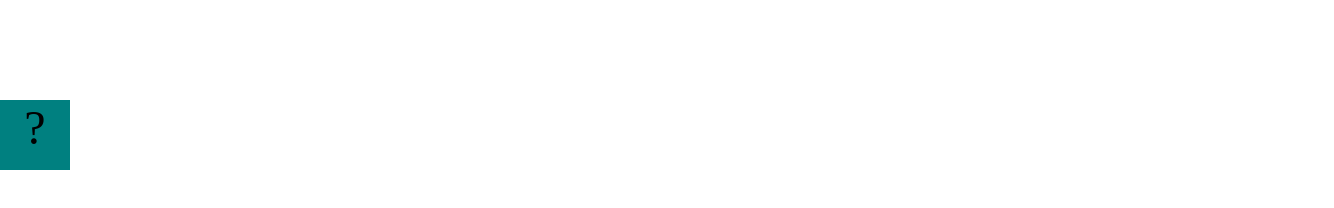
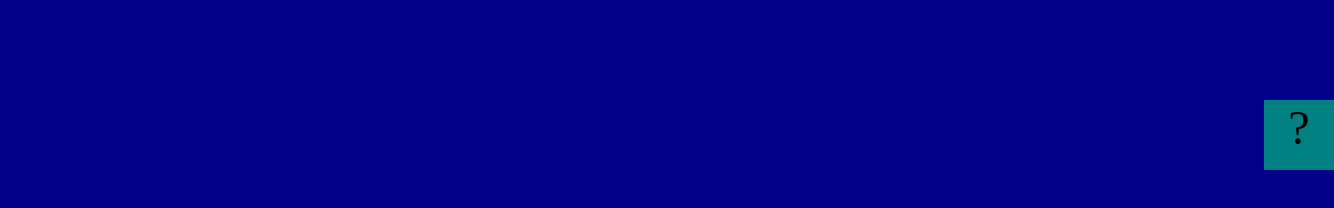
Before and after one commit to MichaelWest08/MichaelWest08.github.io, a plain HTML site: page fsd-projects/bouncing-box/index.html in a window 1280 px wide. Shown: the whole page, 1334 px wide, since content can reach past the window. Drawn offline with Linux system fonts and the light colour scheme.

Commit message:
todo 1 is done and im working on the rest

```diff
--- a/fsd-projects/bouncing-box/index.html
+++ b/fsd-projects/bouncing-box/index.html
@@ -22,6 +22,7 @@
 
 		.board {
 			height: 100vh;
+			background-color: darkblue;
 		}
 	</style>
 	<!-- 	<script src="//cdnjs.cloudflare.com/ajax/libs/jquery/2.1.1/jquery.min.js"></script> -->
@@ -31,6 +32,8 @@
 <body class="board">
 	<!-- HTML for the box -->
 	<div class="box">?</div>
+
+
 
 	<script>
 		(function () {
@@ -66,7 +69,7 @@
 			//////////////////////////////////////////////////////////////////
 
 			// TODO 2 - Variable declarations
-
+			var PositionX
 
 
 			/*
@@ -75,7 +78,7 @@
 			turn it around!
 			*/
 			function update() {
-
+         moveBoxTo(boardWidth); // Moves the box to the x-position 300
 
 			};
 
--- a/fsd-projects/platformer/platformer.js
+++ b/fsd-projects/platformer/platformer.js
@@ -31,7 +31,7 @@
 
 
     // TODO 2 - Create Platforms
-
+   createPlatform (500, 200, 150,10,  "blue";
 
 
 
```
